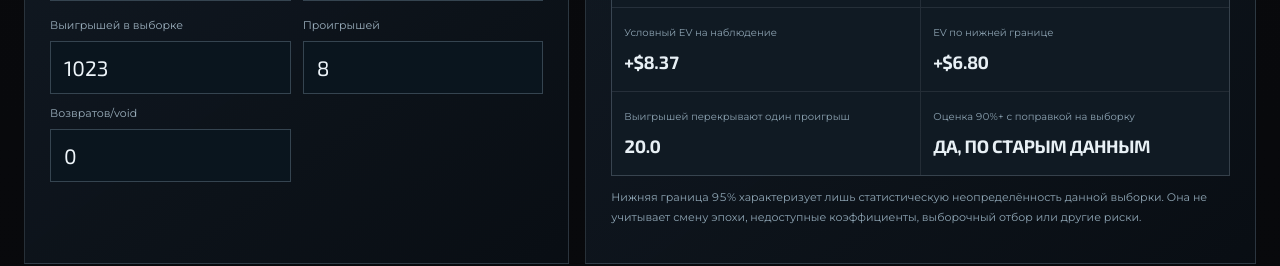
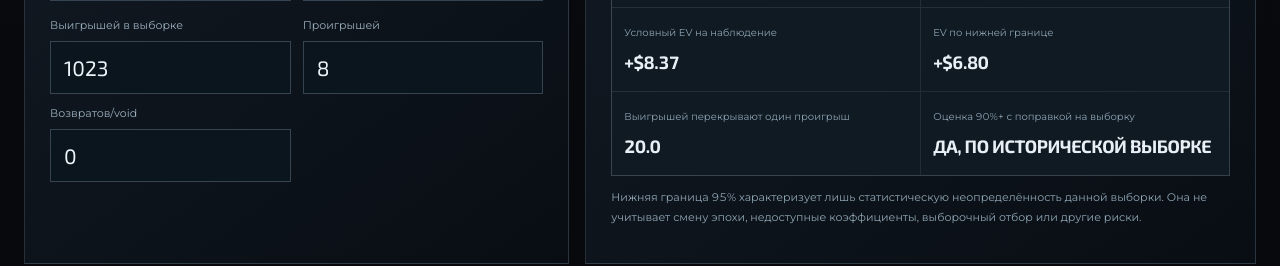
Before and after one commit to margaryanlabs/Vetosport, a Next.js app: page /research/high-hit in a window 1280 px wide. Shown: the part 1780-2046 px from the top of the page. Built offline with nearby package versions, Linux system fonts and the light colour scheme.

Commit message:
fix: clearly distinguish manually-entered evidence from source-backed historical cohorts

```diff
--- a/src/app/research/high-hit/page.tsx
+++ b/src/app/research/high-hit/page.tsx
@@ -108,7 +108,7 @@ export default function HighHitScout(){
       <div><span>Условный EV на наблюдение</span><strong>{money(result.hypotheticalEVIncludingVoids)}</strong></div>
       <div><span>EV по нижней границе</span><strong>{money(result.hypotheticalLowerBoundEVIncludingVoids)}</strong></div>
       <div><span>Выигрышей перекрывают один проигрыш</span><strong>{result.winsToOffsetOneLoss.toFixed(1)}</strong></div>
-      <div><span>Оценка 90%+ с поправкой на выборку</span><strong>{result.atLeast90Lower95?"ДА, ПО СТАРЫМ ДАННЫМ":"НЕ ПОДТВЕРЖДЕНО"}</strong></div>
+      <div><span>Оценка 90%+ с поправкой на выборку</span><strong>{result.atLeast90Lower95?(manual?"ДА, ТОЛЬКО ПО РУЧНЫМ ЧИСЛАМ":"ДА, ПО ИСТОРИЧЕСКОЙ ВЫБОРКЕ"):"НЕ ПОДТВЕРЖДЕНО"}</strong></div>
      </div>
      <p className="hitMuted">Нижняя граница 95% характеризует лишь статистическую неопределённость данной выборки. Она не учитывает смену эпохи, недоступные коэффициенты, выборочный отбор или другие риски.</p>
     </>:<p className="hitError">{results.error}</p>}
```
